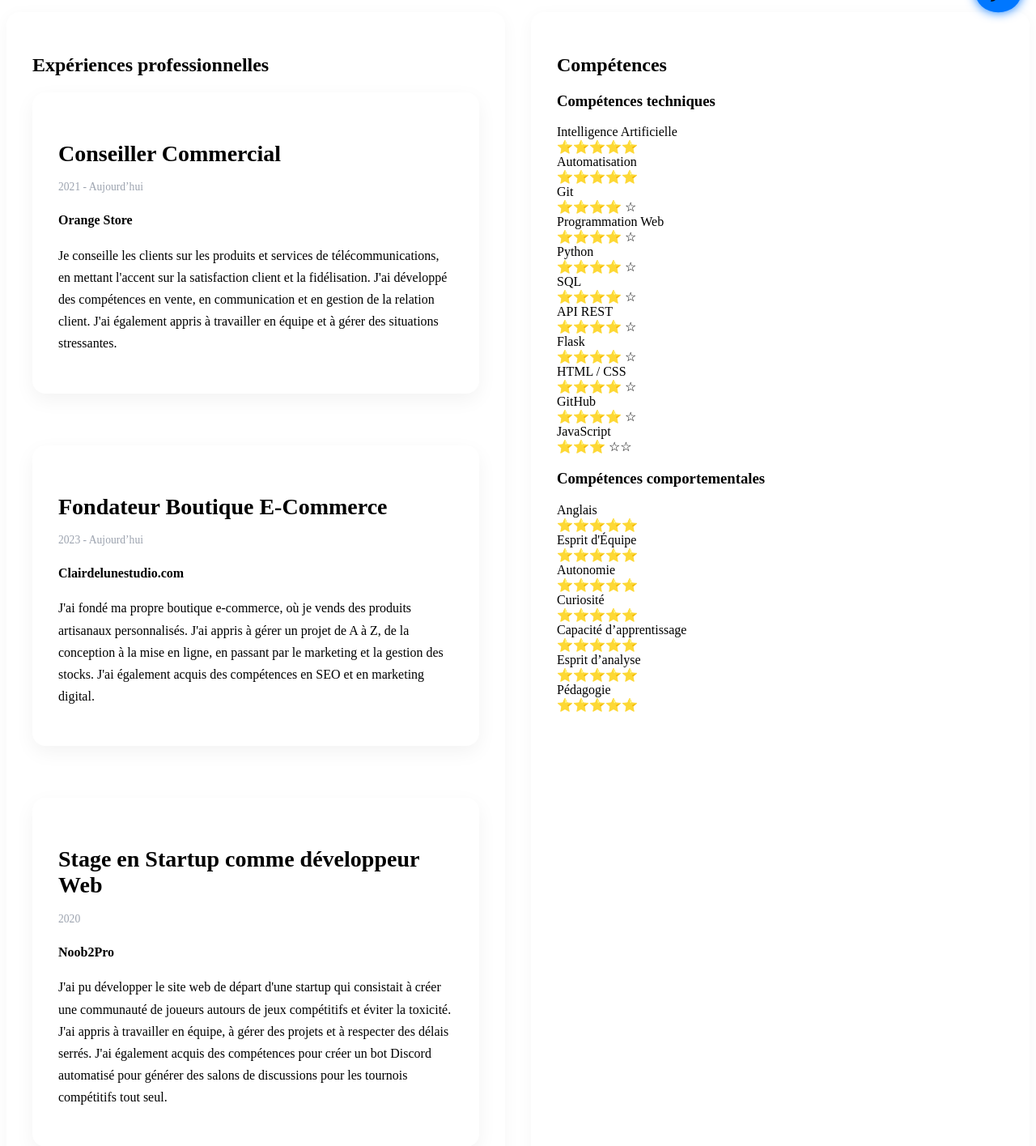
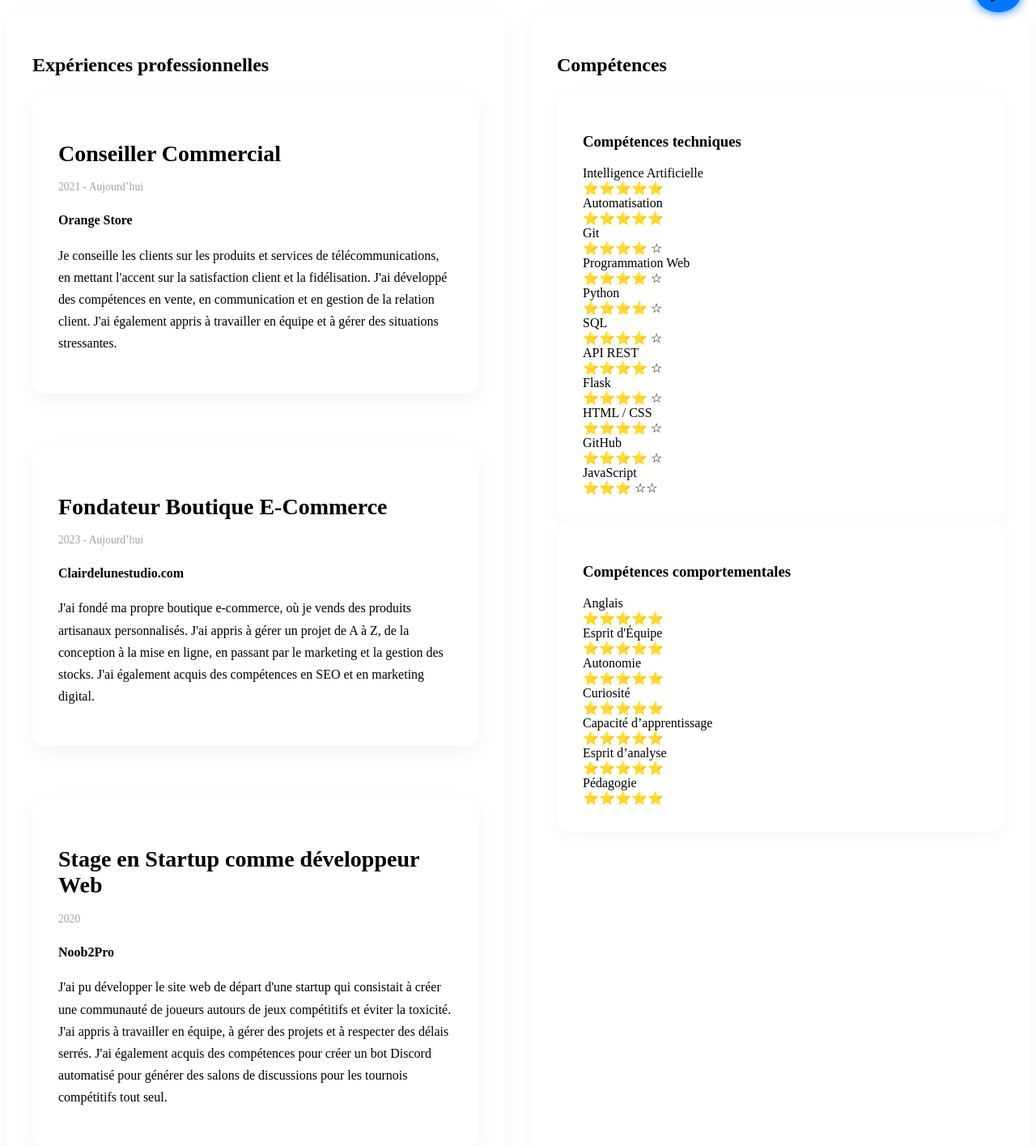
Before and after one commit to joongau/cv_webapp, a Flask app: page / in a window 1280 px wide. Shown: the part 767-2182 px from the top of the page at 81% size. Run offline with Flask 3, Linux system fonts and the light colour scheme.

Commit message:
Update competences.html

```diff
--- a/app/templates/partials/competences.html
+++ b/app/templates/partials/competences.html
@@ -1,7 +1,7 @@
 <section id="competences" class="skills-section">
     <h2>Compétences</h2>
 
-    <div class="skills-group">
+    <div class="skills-group bento-item medium">
         <h3>Compétences techniques</h3>
         <div class="skills-list">
             {% for skill in cv.competences_techniques | sort(attribute="note", reverse=True) %}
@@ -17,7 +17,7 @@
         </div>
     </div>
 
-    <div class="skills-group">
+    <div class="skills-group bento-item medium">
         <h3>Compétences comportementales</h3>
         <div class="skills-list">
             {% for skill in cv.competences_comportementales | sort(attribute="note", reverse=True) %}
```
